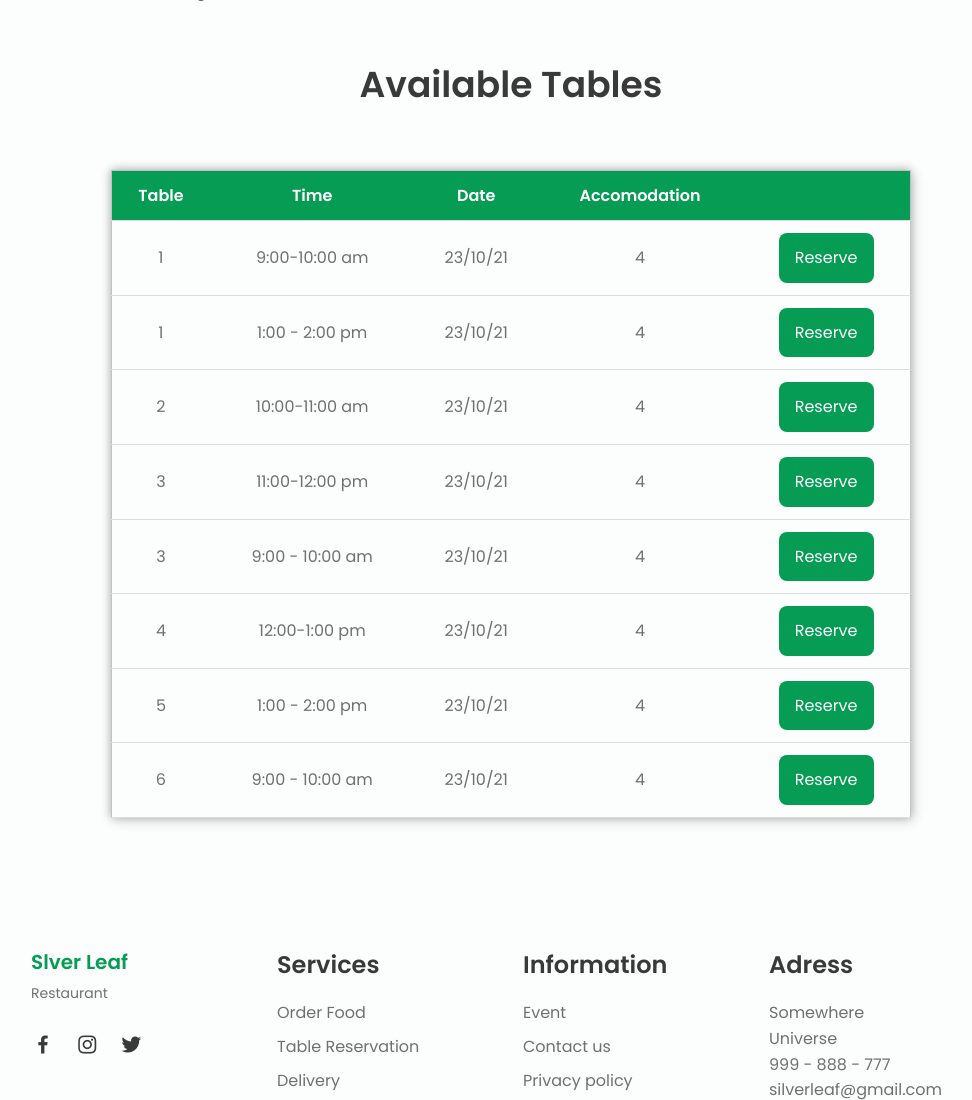
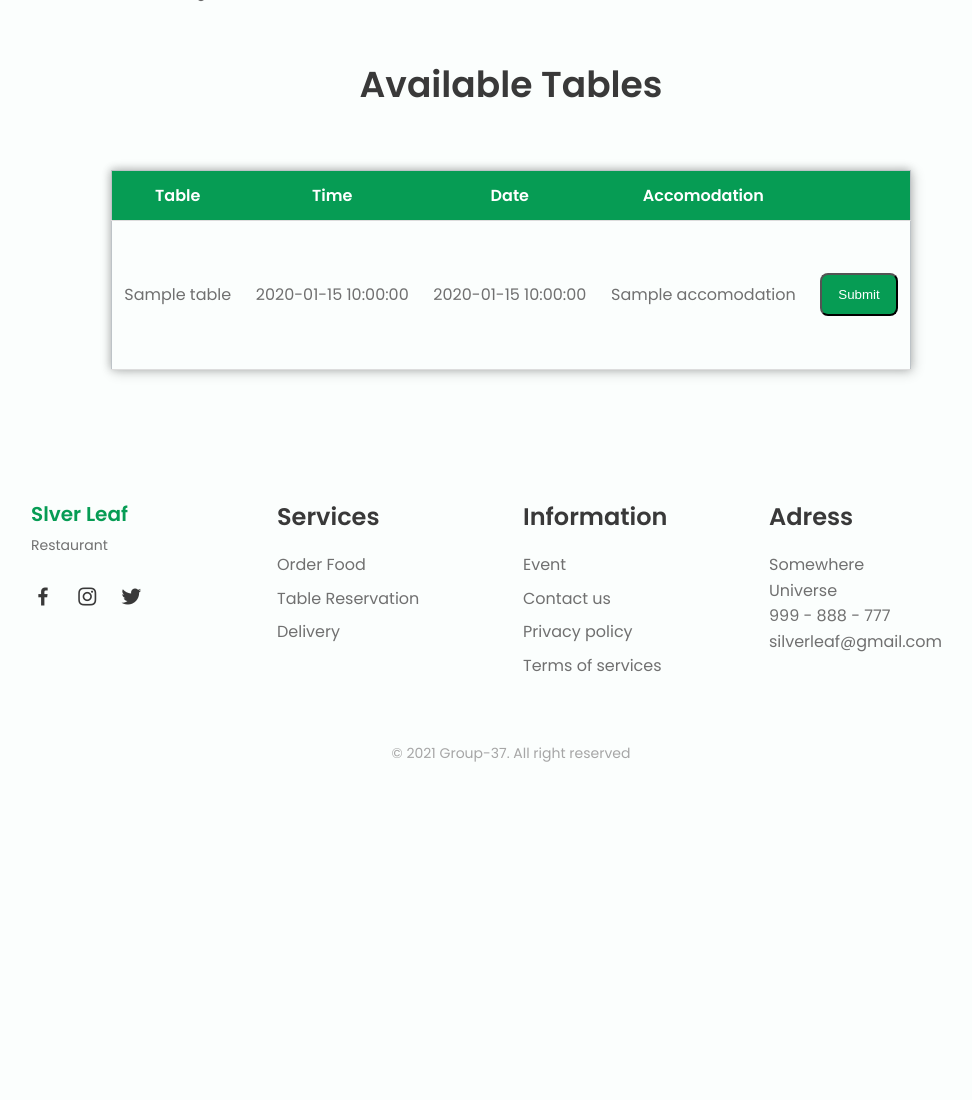
Before and after one commit to vijaylokith/Group-37_restaurant-website, a Python web app: template restaurant/templates/table.html in a window 1280 px wide. Shown: the part 72-1172 px from the top of the page, without its empty margins (129-1101 px from the left). After the commit the page ends 834 px from the top, so only its background shows below. Run offline with Jinja, Linux system fonts and the light colour scheme; the template is opened without the code that fills it: most values are stand-ins (such as "Sample title", 1, 10 or a date in 2020); form fields are guessed from the names that the template uses.

Commit message:
Update table.html

```diff
--- a/restaurant/templates/table.html
+++ b/restaurant/templates/table.html
@@ -9,7 +9,7 @@
         <link href='https://cdn.jsdelivr.net/npm/boxicons@2.0.5/css/boxicons.min.css' rel='stylesheet'>
 
         <!--========== CSS ==========-->
-        <link rel="stylesheet" href="assets/css/styles.css">
+        <link rel= "stylesheet" type= "text/css" href= "{{ url_for('static',filename='styles/css/styles.css') }}">
 
         <title>Table Reservation</title>
 </head>
@@ -28,11 +28,17 @@
 
         <div class="nav__menu" id="nav-menu">
             <ul class="nav__list">
-                <li class="nav__item"><a href="index.html" class="nav__link active-link">Home</a></li>
+                <li class="nav__item"><a href="{{ url_for('home_page' )}}" class="nav__link active-link">Home</a></li>
                 <li class="nav__item"><a href="index.html#about" class="nav__link">About</a></li>
                 <li class="nav__item"><a href="index.html#services" class="nav__link">Services</a></li>
-                <li class="nav__item"><a href="login.html" class="nav__link">Log in</a></li>
-                <li class="nav__item"><a href="login.html" class="nav__link">Register</a></li>
+                <!-- <li class="nav__item"><a href="login.html" class="nav__link">Log in</a></li>
+                <li class="nav__item"><a href="login.html" class="nav__link">Register</a></li> -->
+                {% if current_user.is_authenticated %}
+                <li class="nav__item"><a href="{{ url_for('logout') }}" class="nav__link">Log Out</a></li>
+                {% else %}
+                <li class="nav__item"><a href="{{ url_for('login_page') }}" class="nav__link">Log in</a></li>
+                <li class="nav__item"><a href="{{ url_for('login_page') }}" class="nav__link">Register</a></li>
+                {% endif %}
                 <li class="nav__item"><a href="index.html#contact" class="nav__link">Contact us</a></li>
 
                 <li><i class='bx bx-moon change-theme' id="theme-button"></i></li>
@@ -62,70 +68,25 @@
         <th></th>
     </tr>
     </thead>
+
     <tbody>
-    <tr>
-        <td>1</td>
-        <td>9:00-10:00 am</td>
-        <td>23/10/21 </td>
-        <td>4</td>
-        <td><a href ='#' class = 'button'>Reserve</a></td>
-
-    </tr>
-    <tr>
-      <td>1</td>
-      <td>1:00 - 2:00 pm</td>
-      <td>23/10/21 </td>
-      <td>4</td>
-      <td><a href ='#' class = 'button'>Reserve</a></td>
-    </tr>
-    <tr>
-        <td>2</td>
-        <td>10:00-11:00 am</td>
-        <td>23/10/21 </td>
-        <td>4</td>
-        <td><a href ='#' class = 'button'>Reserve</a></td>
-    </tr>
-    <tr>
-        <td>3</td>
-        <td>11:00-12:00 pm</td>
-        <td>23/10/21 </td>
-        <td>4</td>
-        <td><a href ='#' class = 'button'>Reserve</a></td>
-
-    </tr>
-    <tr>
-      <td>3</td>
-      <td>9:00 - 10:00 am</td>
-      <td>23/10/21 </td>
-      <td>4</td>
-      <td><a href ='#' class = 'button'>Reserve</a></td>
-
-  </tr>
-    <tr>
-        <td>4</td>
-        <td>12:00-1:00 pm</td>
-        <td>23/10/21 </td>
-        <td>4</td>
-        <td><a href ='#' class = 'button'>Reserve</a></td>
-
-    </tr>
-    <tr>
-        <td>5</td>
-        <td>1:00 - 2:00 pm</td>
-        <td>23/10/21 </td>
-        <td>4</td>
-        <td><a href ='#' class = 'button'>Reserve</a></td>
-    </tr>
-    <tr>
-        <td>6</td>
-        <td>9:00 - 10:00 am</td>
-        <td>23/10/21 </td>
-        <td>4</td>
-        <td><a href ='#' class = 'button'>Reserve</a></td>
-
-    </tr>
+    {% for table in tables %}
+        <tr>
+            <td>{{ table.table }}</td>
+            <td>{{ table.time }}</td>
+            <td>{{ table.date }}</td>
+            <td>{{ table.accomodation }}</td>
+            <td>
+                <!-- <a href ='#' class = 'button'>Reserve</a> -->
+                <form method = 'POST'>
+                    {{ reserve_form.hidden_tag() }}
+                    <input id="reserved_table" name="reserved_table" type="hidden" value="{{ table.table }}">
+                    {{ reserve_form.submit(class = 'button') }}
+                </form>
+            </td>
+        </tr>
+    {% endfor %}
     </tbody>
-
 </table>
 <!-- TABLE ENDS -->
 
```
